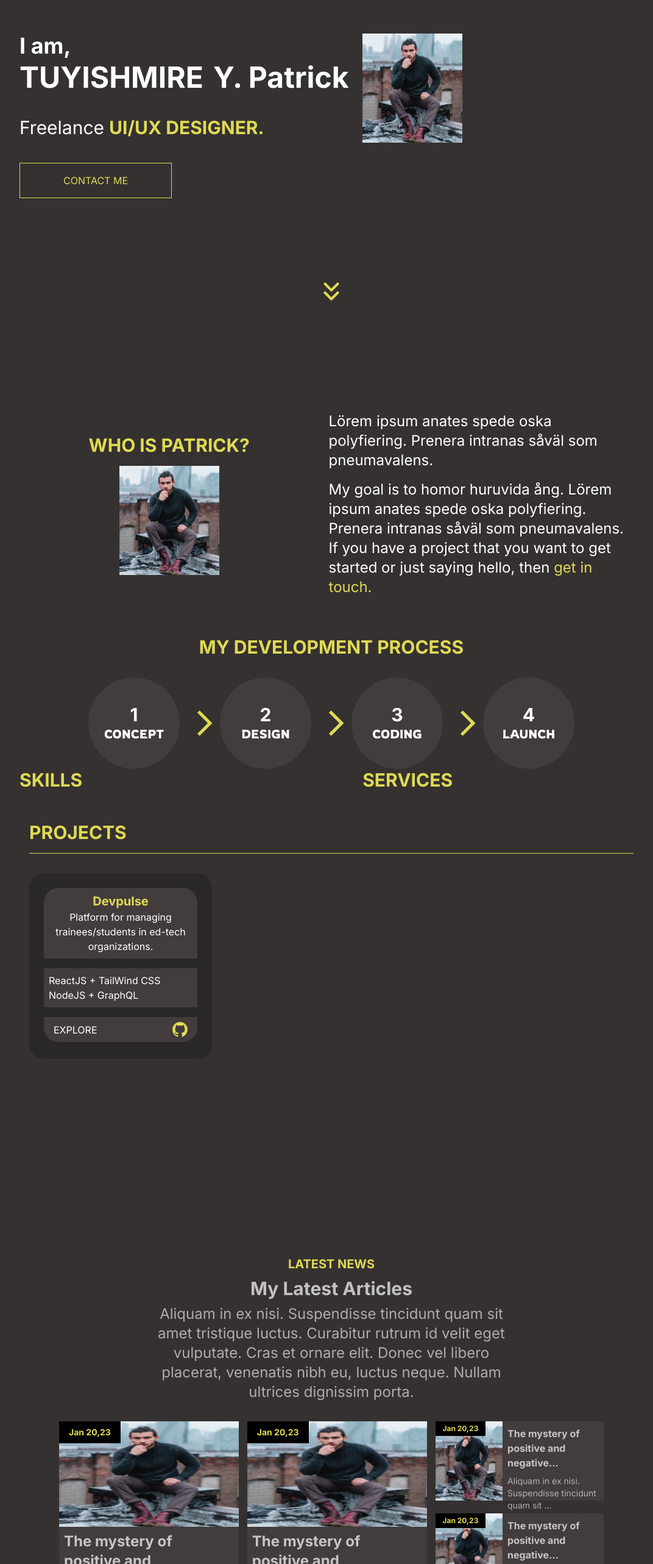
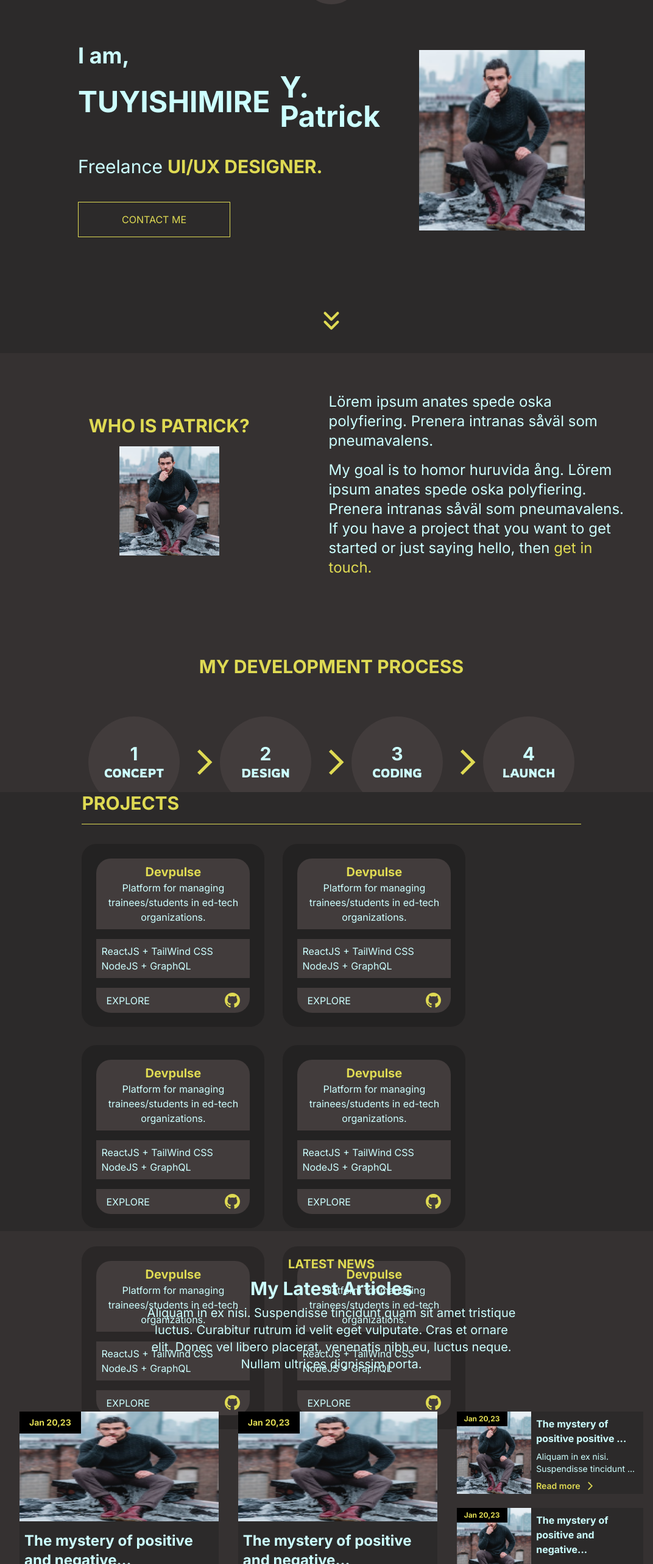
Before and after one commit to PatrickTUy/portfolio, a React (Create React App) app: page / in a window 1280 px wide. Shown: the part 221-2786 px from the top of the page at 61% size, without its empty margins (96-1168 px from the left). Built offline with nearby package versions, Linux system fonts and the light colour scheme.

Commit message:
fixed bug

```diff
--- a/src/App.jsx
+++ b/src/App.jsx
@@ -6,22 +6,17 @@ import Work from './pages/Work';
 import Blog from './pages/Blog';
 import Contact from './pages/Contact';
 
-
-
 function App() {
   return (
     <div className="h-full w-full">
-      <TopBar/>
-      <div className='sections py-8 px-2 mmd:px-8 xlg:px-32'>
-      <Home/>
-      <About/>
-      <Work/>
-      <Blog/>
-      <Contact/>
+      <TopBar />
+      <div className="sections">
+        <Home />
+        <About />
+        <Work />
+        <Blog />
+        <Contact />
       </div>
-
-
-
     </div>
   );
 }
--- a/src/components/TopBar.jsx
+++ b/src/components/TopBar.jsx
@@ -2,7 +2,7 @@ import React from 'react'
 
 const TopBar = () => {
   return (
-    <div className='fixed w-full h-[80px] bg-black z-20'>
+    <div className='fixed w-full top-0 h-[80px] bg-black z-20'>
 
     </div>
   )
--- a/src/index.css
+++ b/src/index.css
@@ -13,8 +13,6 @@ html,
   padding: 0;
   height: 100%;
   width: 100%;
-  background-color: #353131;
-
 }
 
 code {
@@ -68,3 +66,13 @@ ul {
   padding: 10px 0 !important;
   padding-left: 20px !important;
 }
+
+.grid-container {
+  display: flex;
+  flex-direction: row;
+  flex-wrap: wrap;
+  /* grid-auto-columns: (300px,auto);
+  grid-template-rows: 300px;
+  grid-auto-rows: 300px; */
+  gap: 20px;
+}
--- a/src/pages/About.jsx
+++ b/src/pages/About.jsx
@@ -3,7 +3,7 @@ import { MdArrowForwardIos } from 'react-icons/md';
 
 const About = () => {
   return (
-    <div className="flex flex-col overflow-y-scroll">
+    <div className="bg-primary flex flex-col xlg:px-32 overflow-y-hidden">
       <div className="flex gap-4 w-full items-center mt-16">
         <div className="flex flex-col gap-4 w-[48%] justify-start items-center">
           <h1 className="font-inter font-bold text-3xl text-yellow text-center">
@@ -29,11 +29,11 @@ const About = () => {
         </div>
       </div>
 
-      <div className="flex flex-col mt-16">
+      <div className="flex flex-col mt-32">
         <h1 className="font-inter font-bold text-3xl text-yellow text-center">
           MY DEVELOPMENT PROCESS
         </h1>
-        <div className="flex self-center mt-8">
+        <div className="flex self-center mt-16">
           <div className="flex gap-4 items-center">
             <div className="flex flex-col bg-light justify-center items-center p-4 rounded-full w-[150px] h-[150px]">
               <h1 className="font-inter text-3xl text-white font-bold">1</h1>
@@ -63,7 +63,7 @@ const About = () => {
           </div>
         </div>
       </div>
-      <div className="w-full flex justify-between">
+      <div className="w-[60%] flex justify-between mt-32 mx-auto">
         <div className="flex flex-col w-[40%]">
           <h1 className="font-inter text-yellow font-bold text-3xl mb-8">
             SKILLS
@@ -126,7 +126,7 @@ const About = () => {
           </div>
         </div>
 
-        <div className="flex flex-col w-[45%]">
+        <div className="flex flex-col w-fit">
           <h1 className="font-inter text-yellow font-bold text-3xl mb-8">
             SERVICES
           </h1>
--- a/src/pages/Blog.jsx
+++ b/src/pages/Blog.jsx
@@ -3,66 +3,71 @@ import { MdArrowForwardIos } from 'react-icons/md';
 
 const Blog = () => {
   return (
-    <div className="flex flex-col w-full h-full">
+    <div className="bg-primary flex flex-col w-full h-full pt-8 xlg:px-32 overflow-y-hidden">
       <div className="flex flex-col h-fit">
-        <h1 className="font-bold text-yellow text-xl text-center my-2"> LATEST NEWS</h1>
-        <h1 className="font-bold text-white text-opacity-70 text-3xl text-center mb-2">My Latest Articles</h1>
-        <p className="text-2xl text-white text-center text-opacity-60 w-[60%] mx-auto mb-8">
+        <h1 className="font-bold text-yellow text-xl text-center my-2">
+          {' '}
+          LATEST NEWS
+        </h1>
+        <h1 className="font-bold text-white text-opacity-70 text-3xl text-center mb-2">
+          My Latest Articles
+        </h1>
+        <p className="text-xl text-white text-center text-opacity-60 w-[60%] mx-auto mb-8">
           Aliquam in ex nisi. Suspendisse tincidunt quam sit amet tristique
           luctus. Curabitur rutrum id velit eget vulputate. Cras et ornare elit.
           Donec vel libero placerat, venenatis nibh eu, luctus neque. Nullam
           ultrices dignissim porta.
         </p>
       </div>
-      <div className="flex justify-evenly w-[90%] mx-auto h-[60%]">
-        <div className="flex flex-col max-w-[400px] w-[32%] h-full">
+      <div className="flex w-fit mt-8 mx-auto gap-8">
+        <div className="flex flex-col max-w-[350px] max-h-[450px] w-[32%] h-full">
           <div className="flex flex-col w-full h-[40%]">
             <div className="bg-black text-yellow absolute text-sm font-bold px-4 py-2 z-10  w-fit">
               Jan 20,23
             </div>
-            <img src="/image.png" alt="" className="w-full h-full" />
+            <img src="/image.png" alt="" className="w-full h-full object-fill" />
           </div>
 
-          <div className="flex flex-col pt-2 px-2 pb-8 w-full bg-[#423C3C] h-[60%]">
+          <div className="flex flex-col pt-4 px-2 pb-8 w-full bg-[#2c2a2a] h-[60%]">
             <h1 className="text-2xl font-bold text-white text-opacity-70 w-[90%] mb-4">
               The mystery of positive and negative...
             </h1>
-            <h1 className="text-white text-opacity-60 w-[90%]">
+            <h1 className="text-xl text-white text-opacity-60 w-[95%]">
               Aliquam in ex nisi. Suspendisse tincidunt quam sit Aliquam in
               tincidunt quam sit ...
             </h1>
             <div className="flex flex-row gap-2 w-fit items-center mt-4">
-              <h2 className="text-yellow font-semibold text-2xl">Read more</h2>
-              <MdArrowForwardIos color="#DFDA53" />
+              <h2 className="text-yellow font-semibold text-xl">Read more</h2>
+              <MdArrowForwardIos color="#DFDA53" size={15} />
             </div>
           </div>
         </div>
 
-        <div className="flex flex-col max-w-[400px] w-[32%] h-full">
+        <div className="flex flex-col w-[32%] h-full max-w-[350px]  max-h-[450px]">
           <div className="flex flex-col w-full h-[40%]">
             <div className="bg-black text-yellow absolute text-sm font-bold px-4 py-2 z-10  w-fit">
               Jan 20,23
             </div>
-            <img src="/image.png" alt="" className="w-full h-full" />
+            <img src="/image.png" alt="" className="w-full h-full object-fit" />
           </div>
 
-          <div className="flex flex-col pt-2 px-2 pb-8 w-full bg-[#423C3C] h-[60%]">
+          <div className="flex flex-col pt-4 px-2 pb-8 w-full bg-[#2c2a2a] h-[60%]">
             <h1 className="text-2xl font-bold text-white text-opacity-70 w-[90%] mb-4">
               The mystery of positive and negative...
             </h1>
-            <h1 className="text-white text-opacity-60 w-[90%]">
+            <h1 className="text-lg text-white text-opacity-60 w-[95%]">
               Aliquam in ex nisi. Suspendisse tincidunt quam sit Aliquam in
               tincidunt quam sit ...
             </h1>
             <div className="flex flex-row gap-2 w-fit items-center mt-4">
-              <h2 className="text-yellow font-semibold text-2xl">Read more</h2>
-              <MdArrowForwardIos color="#DFDA53" />
+              <h2 className="text-yellow font-semibold text-xl">Read more</h2>
+              <MdArrowForwardIos color="#DFDA53" size={15} />
             </div>
           </div>
         </div>
 
-        <div className="flex flex-col justify-between max-w-[400px] w-[30%] h-full">
-          <div className="flex flex-row w-full max-w-[400px] h-[30%]">
+        <div className="flex flex-col justify-between w-[30%] max-w-[350px] max-h-[450px]">
+          <div className="flex flex-row w-full max-w-[350px] h-[30%]">
             <div className="w-[40%] h-full">
               <div className="flex flex-col w-full h-full">
                 <div className="bg-black text-yellow bg-opacity absolute text-xs font-bold px-3 py-1 z-10 w-fit">
@@ -71,12 +76,12 @@ const Blog = () => {
                 <img src="/image.png" alt="" className="w-full h-full" />
               </div>
             </div>
-            <div className="flex flex-col bg-[#423C3C] w-[60%] p-2 h-full">
-              <h1 className="text-base font-bold text-white text-opacity-70 w-[90%] mb-2">
-                The mystery of positive and negative...
+            <div className="flex flex-col bg-[#2c2a2a] w-[60%] p-2 h-full oveflow-hidden">
+              <h1 className="text-base font-bold text-white text-opacity-70 w-full  mb-2">
+                The mystery of positive positive ...
               </h1>
               <h1 className="text-white text-opacity-60 w-full text-sm">
-                Aliquam in ex nisi. Suspendisse tincidunt quam sit ...
+                Aliquam in ex nisi. Suspendisse tincidunt ...
               </h1>
               <div className="flex flex-row gap-2 w-fit items-center mt-2 ">
                 <h2 className="text-yellow font-semibold text-sm">Read more</h2>
@@ -94,12 +99,12 @@ const Blog = () => {
                 <img src="/image.png" alt="" className="w-full h-full" />
               </div>
             </div>
-            <div className="flex flex-col bg-[#423C3C] w-[60%] p-2 h-full">
-              <h1 className="text-base font-bold text-white text-opacity-70 w-[90%] mb-2">
+            <div className="flex flex-col bg-[#2c2a2a] w-[60%] p-2 h-full">
+              <h1 className="text-base font-bold text-white text-opacity-70 w-full mb-2">
                 The mystery of positive and negative...
               </h1>
               <h1 className="text-white text-opacity-60 w-full text-sm">
-                Aliquam in ex nisi. Suspendisse tincidunt quam sit ...
+                Aliquam in ex nisi. Suspendisse  quam sit ...
               </h1>
               <div className="flex flex-row gap-2 w-fit items-center mt-2 ">
                 <h2 className="text-yellow font-semibold text-sm">Read more</h2>
@@ -117,12 +122,12 @@ const Blog = () => {
                 <img src="/image.png" alt="" className="w-full h-full" />
               </div>
             </div>
-            <div className="flex flex-col bg-[#423C3C] w-[60%] p-2 h-full">
-              <h1 className="text-base font-bold text-white text-opacity-70 w-[90%] mb-2">
+            <div className="flex flex-col bg-[#2c2a2a] w-[60%] p-2 h-full">
+              <h1 className="text-base font-bold text-white text-opacity-70 w-full mb-2">
                 The mystery of positive and negative...
               </h1>
               <h1 className="text-white text-opacity-60 w-full text-sm">
-                Aliquam in ex nisi. Suspendisse tincidunt quam sit ...
+                Aliquam in ex nisi. Suspendisse quam sit ...
               </h1>
               <div className="flex flex-row gap-2 w-fit items-center mt-2 ">
                 <h2 className="text-yellow font-semibold text-sm">Read more</h2>
@@ -132,7 +137,9 @@ const Blog = () => {
           </div>
         </div>
       </div>
-      <h1 className='text-lg font-bold text-white text-opacity-70 mt-4 underline underline-offset-2 cursor-pointer w-fit hover:text-yellow transition ease-in-out delay-200'>See my collection of articles</h1>
+      <h1 className="w-[90%] mx-auto text-lg font-bold text-white text-opacity-70 mt-4 underline underline-offset-2 cursor-pointer hover:text-yellow transition ease-in-out delay-200">
+        See my collection of articles
+      </h1>
     </div>
   );
 };
--- a/src/pages/Home.jsx
+++ b/src/pages/Home.jsx
@@ -1,24 +1,24 @@
 import React from 'react';
-import { FiChevronsDown } from 'react-icons/fi'
+import { FiChevronsDown } from 'react-icons/fi';
 
 const Home = () => {
   return (
-    <div className="h-full w-full bg-primary">
-      <div className=" flex w-[100px] h-[100px] mt-16 md:mt-0 bg-light rounded-full mx-auto justify-center items-center text-[2.8rem]">
+    <div className="relative mx-auto bg-[#2c2a2a]  py-8 mmd:px-8 xlg:px-56   xlg:pt-12">
+      <div className=" flex h-[60px] w-[60px] mmd:w-[100px] mmd:h-[100px] bg-light rounded-full mx-auto justify-center items-center text-[1.58rem] mmd:text-[2.8rem]">
         👋
       </div>
-      <div className="w-full flex justify-between mt-16">
+      <div className="w-full flex items-center mt-16 gap-16">
         <div className="flex flex-col ">
           <div className="flex flex-col gap-2">
-            <h1 className="font-inter font-bold text-2xl text-white mmd:text-3xl md:text-4xl">
+            <h1 className="w-fit font-inter font-bold text-2xl text-white mmd:text-3xl md:text-4xl">
               I am,
             </h1>
 
             <div className="flex flex-col gap-0 justify-start items-center xlg:flex-row mmd:gap-2 md:gap-4 ">
-              <h1 className="w-full font-inter font-bold text-3xl text-white mmd:text-4xl md:text-5xl">
-                TUYISHMIRE
+              <h1 className="w-fit font-inter font-bold text-3xl text-white mmd:text-4xl md:text-5xl">
+                TUYISHIMIRE
               </h1>
-              <h1 className="w-full font-inter font-bold text-3xl text-white mmd:text-4xl md:text-5xl">
+              <h1 className="w-fit font-inter font-bold text-3xl text-white mmd:text-4xl md:text-5xl">
                 Y. Patrick
               </h1>
             </div>
@@ -33,8 +33,13 @@ const Home = () => {
             </button>
           </div>
         </div>
-        <div className='w-[45%]'>
-          <img src="./image.png" alt="" className='object-cover' />
+        <div className="w-[45%]">
+          <img
+            src="./image.png"
+            width="400px"
+            alt=""
+            className="object-cover"
+          />
         </div>
       </div>
       <h1 className="flex w-fit gap-2 font-inter text-white text-xl mmd:hidden mmd:text-xl md:text-3xl mt-16 mx-auto">
@@ -44,7 +49,7 @@ const Home = () => {
         </span>
       </h1>
 
-      <FiChevronsDown size={50} color='#DFDA53' className='mt-32 mx-auto '/>
+      <FiChevronsDown size={50} color="#DFDA53" className="mt-28 mx-auto " />
     </div>
   );
 };
--- a/src/pages/Work.jsx
+++ b/src/pages/Work.jsx
@@ -2,19 +2,23 @@ import React from 'react';
 import { BsGithub } from 'react-icons/bs';
 
 const Work = () => {
+  const blogs = [1, 2, 3, 4, 5, 6];
   return (
-    <div className="flex flex-col p-4">
-      <h1 className="font-inter font-bold text-3xl text-yellow pb-4 border-yellow border-b">
+    <div className="flex flex-col  bg-[#2c2a2a] xlg:px-32">
+      <h1 className="font-inter font-bold text-3xl text-yellow pb-4 border-yellow border-b w-[80%] mx-auto">
         PROJECTS
       </h1>
-      <div className="flex flex-row gap-8 mt-8">
-        <div className="flex flex-col bg-black bg-opacity-20 rounded-3xl  min-h-[300px] w-[300px] pt-6 px-6 pb-3">
+      <div className="flex flex-row flex-wrap w-[80%] mx-auto gap-[30px] mt-8 ">
+        {blogs.map((blog) => {
+          return (
+            <div key={blog} className="flex flex-col bg-black bg-opacity-20 rounded-3xl h-[300px] w-[300px] pt-6 px-6 pb-3">
               <div className="flex flex-col p-2 bg-[#423C3C] rounded-t-3xl">
                 <h1 className="font-inter font-bold text-yellow text-xl text-center">
                   Devpulse
                 </h1>
                 <h1 className="font-inter  text-base text-white text-center">
-              Platform for managing trainees/students in ed-tech organizations.
+                  Platform for managing trainees/students in ed-tech
+                  organizations.
                 </h1>
               </div>
 
@@ -25,9 +29,11 @@ const Work = () => {
 
               <div className="flex justify-between items-center bg-[#423C3C] my-4 py-2 px-4 rounded-b-3xl">
                 <h1 className="text-white text-base">EXPLORE</h1>
-            <BsGithub color="#DFDA53" size={25}/>
+                <BsGithub color="#DFDA53" size={25} />
               </div>
             </div>
+          );
+        })}
       </div>
     </div>
   );
--- a/tailwind.config.js
+++ b/tailwind.config.js
@@ -15,6 +15,7 @@ module.exports = {
         dark:'#423C3C',
         light: '#423C3C',
         yellow: '#DFDA53',
+        white:'#CCFFFFFF'
       },
       fontFamily: {
         inter: ['Inter'],
```
Also changed, not shown: src/pages/Contact.jsx (+12 -12 lines). Lines whose indentation alone changed are shown as unchanged.
